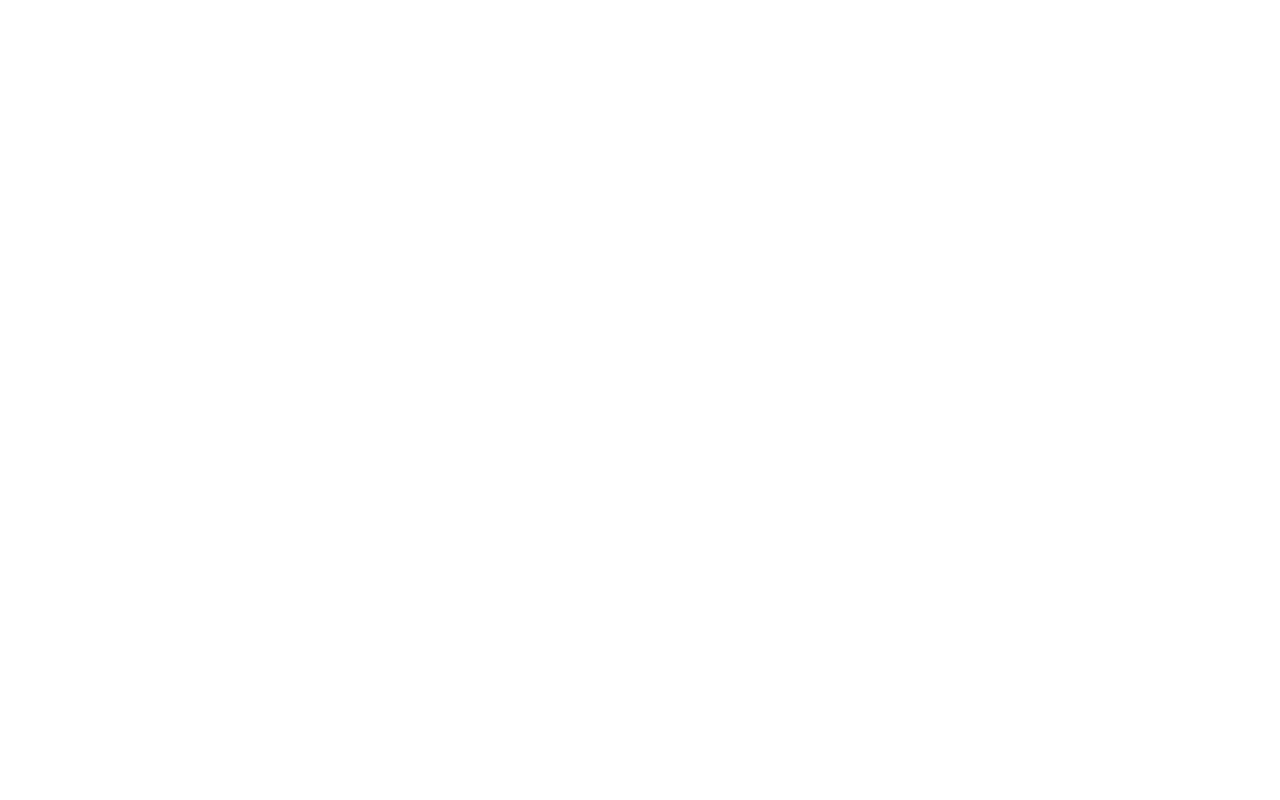
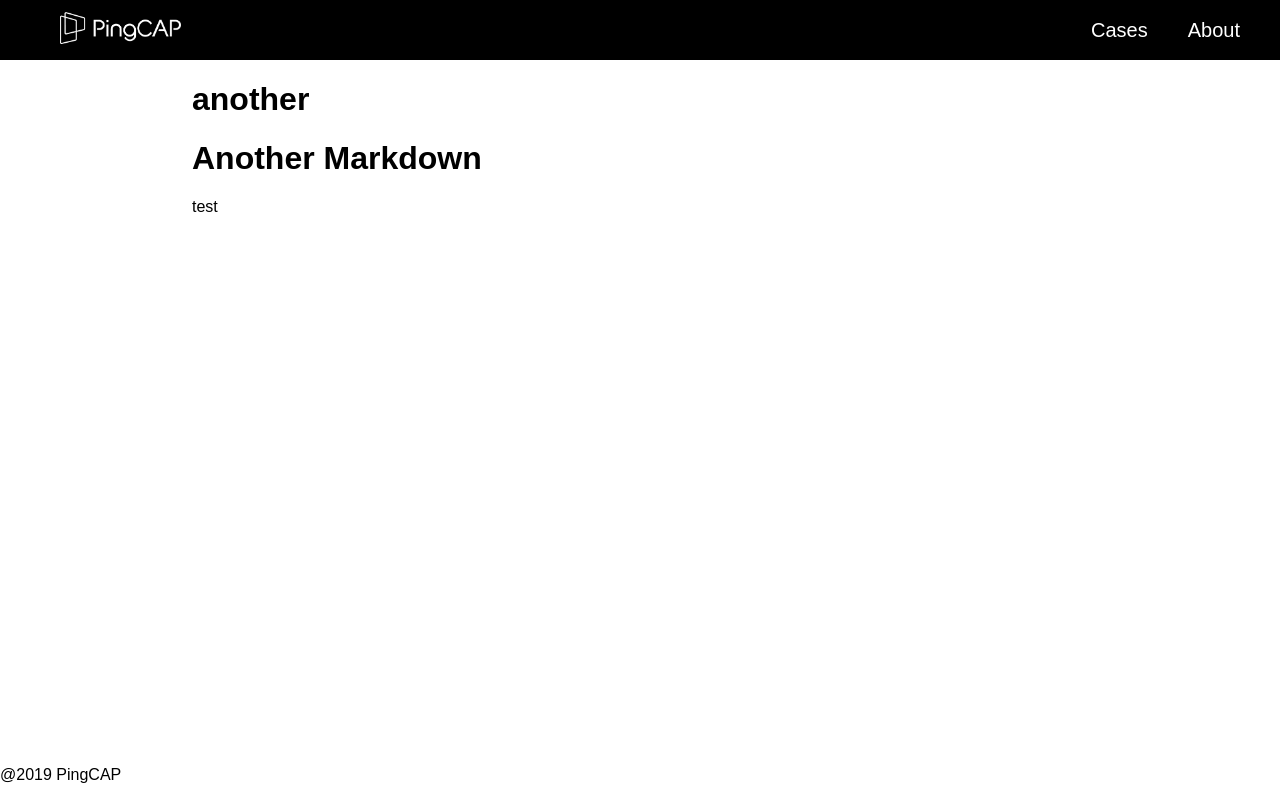
Before and after one commit to baurine/gatsby-step-by-step, a Gatsby site: page /another in a window 1280 px wide. Before the commit this address had no page. Built offline with nearby package versions, Linux system fonts and the light colour scheme; Gatsby itself is replaced by a stand-in of ours.

Commit message:
misc - test more relative path case

```diff
--- /dev/null
+++ b/content/another.md
@@ -0,0 +1,7 @@
+---
+title: 'another'
+---
+
+# Another Markdown
+
+test
```
Also changed, not shown: content/docs/overview.md (+2 -0 lines).
